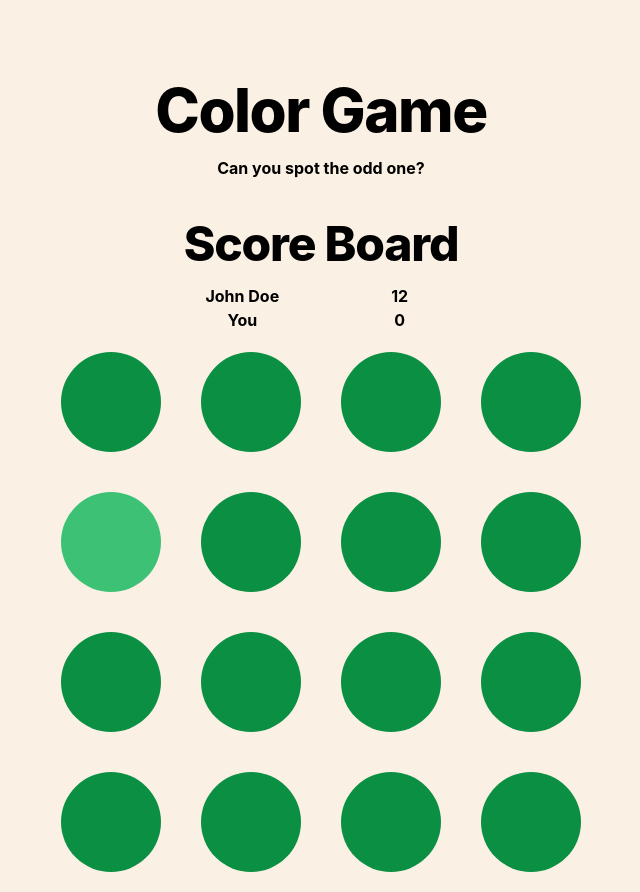
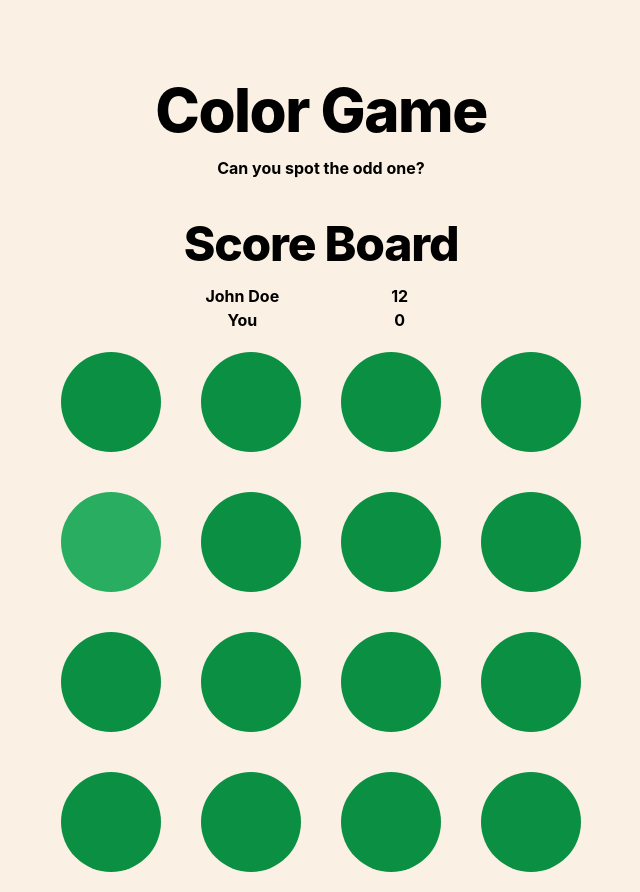
Before and after one commit to TomatoKicker/colorgame, a React (Create React App) app: page / in a window 1280 px wide. Shown: the whole page, without its empty margins (319-959 px from the left). Built offline with nearby package versions, Linux system fonts and the light colour scheme.

Commit message:
color lighting reset

```diff
--- a/src/components/ColorUnit.jsx
+++ b/src/components/ColorUnit.jsx
@@ -1,4 +1,4 @@
-const ColorUnit = ({ color, odd, id, increment, round, wonRound, resetWonRound}) => {
+const ColorUnit = ({ color, odd, id, increment, round, wonRound, resetWonRound }) => {
 
     function lightenHexColor(hexColor, amount) {
         // Entferne das '#'-Zeichen, wenn es vorhanden ist
@@ -20,21 +20,24 @@ const ColorUnit = ({ color, odd, id, increment, round, wonRound, resetWonRound})
         return newHexColor;
     }
 
-    let lighten = 50 - round * (round < 5 ? 3 : round < 8 ? 2 : 1);
+    let lighten = 30 - round * (round < 5 ? 2 : 1);
     const style = {
         width: 100,
         height: 100,
         backgroundColor: odd ? lightenHexColor(color, lighten) : color
     }
+    if (odd) {
+        console.log(lighten)
+    }
 
     const onClickHandler = () => {
         if (!odd) {
             alert("Lose");
-            {resetWonRound()}
+            resetWonRound()
             return
         }
-        { increment() }
-        {wonRound()}
+         increment()
+         wonRound()
     }
 
 
--- a/src/components/Container.jsx
+++ b/src/components/Container.jsx
@@ -13,7 +13,13 @@ const Container = () => {
      };
     const resetWonRound = () => {
         setWonRound(0)
+        setRound(0)
     }
+
+    const [round, setRound] = useState(0);
+    const incrementRound = () => {
+        setRound(round + 1);
+    };
     return (
         <div className="container mx-auto glass mt-10">
             <div className="flex flex-row">
@@ -23,7 +29,7 @@ const Container = () => {
                 <ScoreBoard name="John Doe" score="12" currentScore = {wonRound}/>
             </div>
             <div className="flex flex-row">
-                <GameBoard incrementWonRound = {incrementWonRound} resetWonRound={resetWonRound}/>
+                <GameBoard incrementWonRound = {incrementWonRound} incrementRound={incrementRound} resetWonRound={resetWonRound} round={round}/>
             </div>
         </div>
     )
--- a/src/components/GameBoard.jsx
+++ b/src/components/GameBoard.jsx
@@ -1,7 +1,6 @@
-import { useState } from "react";
 import ColorUnit from "./ColorUnit";
 
-const GameBoard = ({incrementWonRound, resetWonRound}) => {
+const GameBoard = ({incrementWonRound, incrementRound, resetWonRound, round}) => {
 
     const colAmount = 4;
     const rowAmount = 4;
@@ -13,10 +12,6 @@ const GameBoard = ({incrementWonRound, resetWonRound}) => {
 
     let randomUnit = getRandomInt(rowAmount).toString() + getRandomInt(colAmount).toString()
 
-    const [round, setRound] = useState(0);
-    const incrementRound = () => {
-        setRound(round + 1);
-    };
 
     const rows = [];
     let cols = [];
@@ -24,7 +19,7 @@ const GameBoard = ({incrementWonRound, resetWonRound}) => {
     for (let i = 0; i < rowAmount; i++) {
         for (let j = 0; j < colAmount; j++) {
             let id = i.toString() + j.toString()
-            let odd = id == randomUnit ? true : false
+            let odd = id === randomUnit ? true : false
             cols.push(<ColorUnit color={color} odd={odd} id={id} increment={incrementRound} round={round} wonRound = {incrementWonRound} resetWonRound = {resetWonRound}/>)
         }
         rows.push(
```
